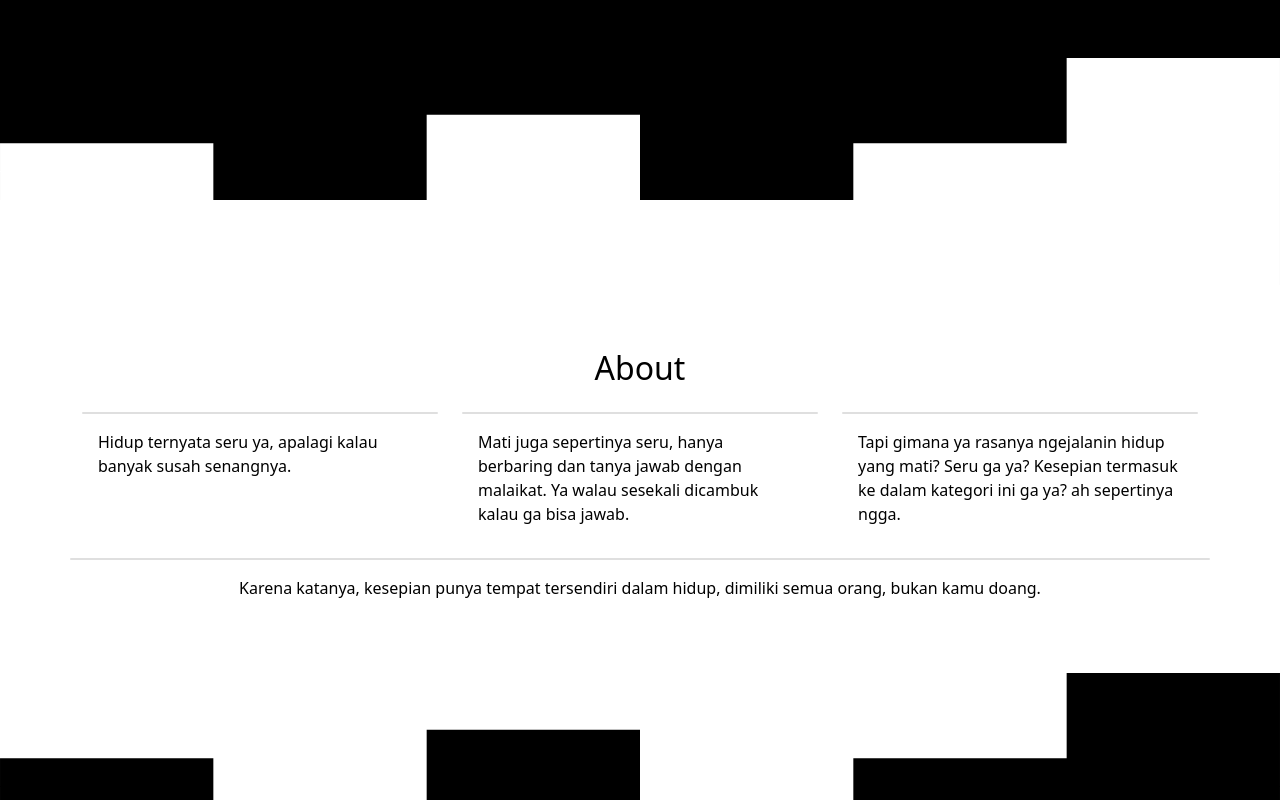
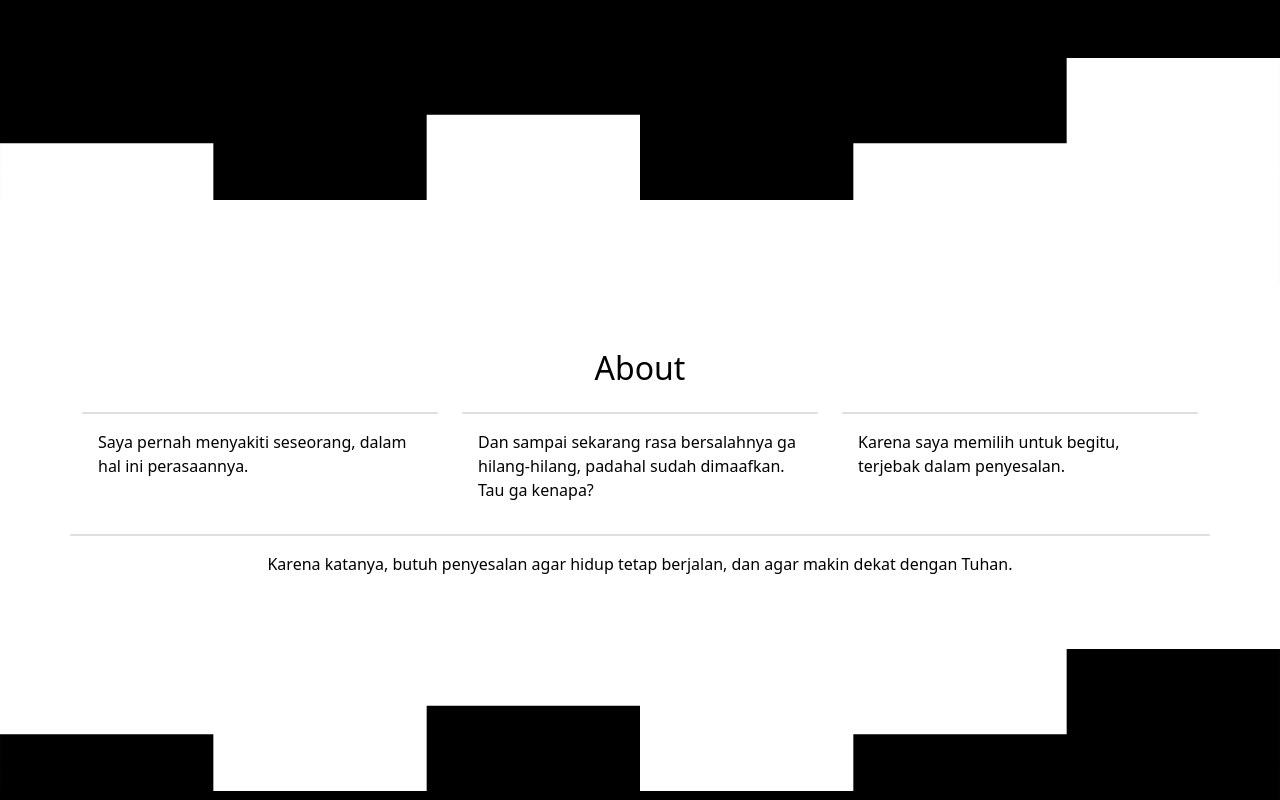
Before and after one commit to imokurm/imokurm.github.io, a plain HTML site: page index.html in a window 1280 px wide. Shown: the part 413-1213 px from the top of the page. Drawn offline with nearby package versions, Linux system fonts and the light colour scheme.

Commit message:
Update index.html

```diff
--- a/index.html
+++ b/index.html
@@ -60,24 +60,24 @@
           <div class="col-md-4 mb-3">
             <div class="card"></div>
             <div class="card-body">
-              <p class="card-text">Hidup ternyata seru ya, apalagi kalau banyak susah senangnya.</p>
+              <p class="card-text">Saya pernah menyakiti seseorang, dalam hal ini perasaannya.</p>
             </div>
           </div>
           <div class="col-md-4 mb-3">
             <div class="card"></div>
             <div class="card-body">
-              <p class="card-text">Mati juga sepertinya seru, hanya berbaring dan tanya jawab dengan malaikat. Ya walau sesekali dicambuk kalau ga bisa jawab.</p>
+              <p class="card-text">Dan sampai sekarang rasa bersalahnya ga hilang-hilang, padahal sudah dimaafkan. Tau ga kenapa?</p>
             </div>
           </div>
           <div class="col-md-4 mb-3">
             <div class="card"></div>
             <div class="card-body">
-              <p class="card-text">Tapi gimana ya rasanya ngejalanin hidup yang mati? Seru ga ya? Kesepian termasuk ke dalam kategori ini ga ya? ah sepertinya ngga.</p>
+              <p class="card-text">Karena saya memilih untuk begitu, terjebak dalam penyesalan.</p>
             </div>
           </div>
             <div class="card"></div>
             <div class="card-body">
-              <p class="card-text text-center">Karena katanya, kesepian punya tempat tersendiri dalam hidup, dimiliki semua orang, bukan kamu doang.</p>
+              <p class="card-text text-center">Karena katanya, butuh penyesalan agar hidup tetap berjalan, dan agar makin dekat dengan Tuhan.</p>
             </div>
           </div>
         </div>
```
